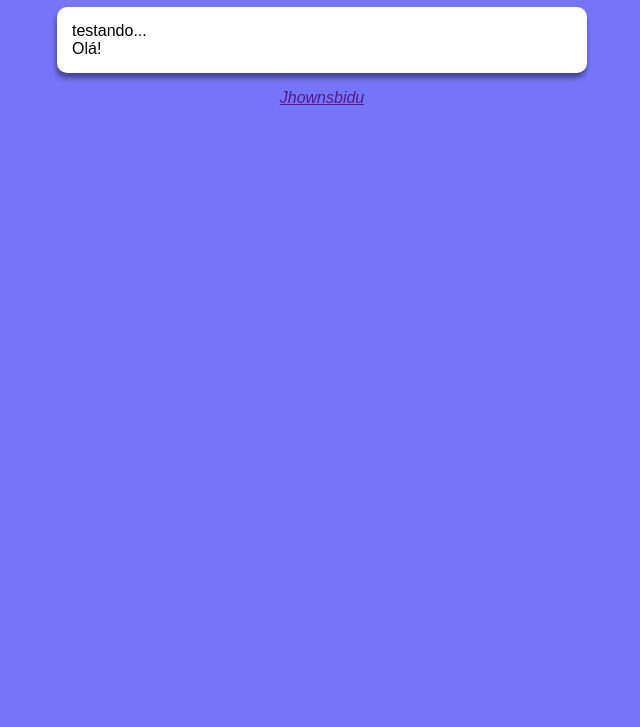
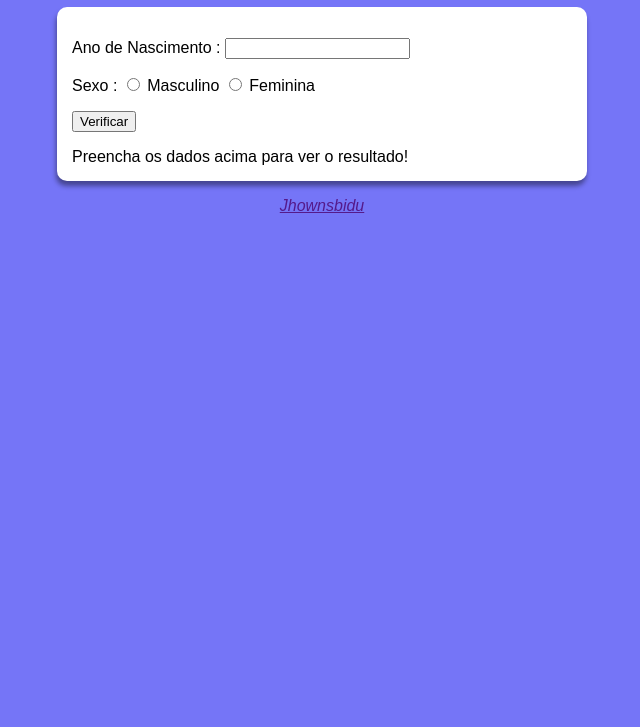
Before and after one commit to Jhownsbidu/javascript, a plain HTML site: page aula12ex/ex015/modelo.html in a window 1280 px wide. Shown: the part 73-800 px from the top of the page, without its empty margins (318-958 px from the left). Drawn offline with Linux system fonts and the light colour scheme.

Commit message:
Exercícios com idade de pessoas

```diff
--- a/aula12ex/ex015/modelo.html
+++ b/aula12ex/ex015/modelo.html
@@ -3,22 +3,33 @@
 <head>
     <meta charset="UTF-8">
     <meta name="viewport" content="width=device-width, initial-scale=1.0">
-    <title>Modelo de Exercício</title>
+    <title>Verificador de idade</title>
     <link rel="stylesheet" href="style.css">
 </head>
 <body>
     <header>
-        <h1>Título</h1>
+        <h1>Verificador de idade</h1>
 
     </header>
     <section>
         <div>
-            testando...
+            <p>Ano de Nascimento :
+                <input type="number" name="txtano" id="txtano" min="0">
+            </p>
+            <p> Sexo :
+                <input type="radio" name="radsex" id="radsex">
+                <label for="masc">Masculino</label>
+                <input type="radio" name="radsex" id="fem">
+                <label for="femin">Feminina</label>
+            </p>
+            <p>
+                <input type="button" value="Verificar" onclick="verificar()">
+            </p>
+
 
         </div>
-        <div>
-            Olá!
-
+        <div id="res">
+           Preencha os dados acima para ver o resultado!
         </div>
 
     </section>
--- a/aula12ex/ex015/script.js
+++ b/aula12ex/ex015/script.js
@@ -1 +1,58 @@
-alert('Olá')
+function verificar(){
+    var data = new Date()
+    var ano = data.getFullYear()
+    var fano = window.document.getElementById('txtano')
+    var res = window.document.querySelector('div#res')
+
+    if(fano.value.length == 0 || fano.value > ano ){
+        window.alert('[ERRO] Verificar os dados e tente novamente')
+
+    }
+    else{
+        var fsex = window.document.getElementsByName('radsex')
+        var idade = ano - Number(fano.value)
+        var  genero = ''
+        var img = window.document.createElement('img')
+        img.setAttribute('id' , 'foto')
+        if(fsex[0].checked){
+            genero = 'Homem'
+            if(idade >= 0 && idade <10){
+                img.setAttribute('src', 'crianca-m.png')
+
+            }
+            else if(idade < 22){
+                img.setAttribute('src', 'jovem-m.png')
+
+            } else if(idade <50){
+                img.setAttribute('src', 'adulto-m.png')
+
+            }
+            else{
+                img.setAttribute('src', 'idoso-m.png')
+            }
+
+        }
+        else if(fsex[1].checked){
+            genero = 'Mulher'
+            if (idade >= 0 && idade < 10){
+                img.setAttribute('src', 'crianca-f.png')
+
+            }
+            else if(idade <21){
+                img.setAttribute('src', 'jovem-f.png')
+
+            }else if(idade < 50){
+                img.setAttribute('src', 'adulto-f.png')
+
+            }
+            else{
+                img.setAttribute('src', 'idosa-f.png')
+
+            }
+        }
+
+        res.style="text-align: center;"
+        res.innerHTML = `Detectamos ${genero} com a ${idade} anos.`
+        res.appendChild(img)
+    }
+}
--- /dev/null
+++ b/aula14/ambiente.js
@@ -0,0 +1,5 @@
+var j = 2
+while(j <= 10000){
+    console.log(`Jaueline eu te amo ${j}`)
+
+}
```
Also changed, not shown: aula13/ambiente.js (added, +23 -0 lines), aula12ex/ex015/adulto-f.png (added), aula12ex/ex015/adulto-m.png (added), aula12ex/ex015/crianca-f.png (added), aula12ex/ex015/crianca-m.png (added), aula12ex/ex015/idosa-f.png (added), aula12ex/ex015/idoso-m.png (added), aula12ex/ex015/jovem-f.png (added), aula12ex/ex015/jovem-m.png (added).
